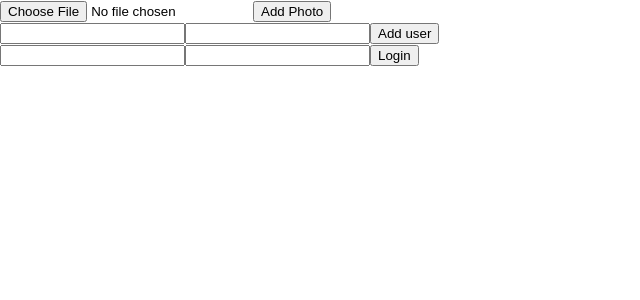
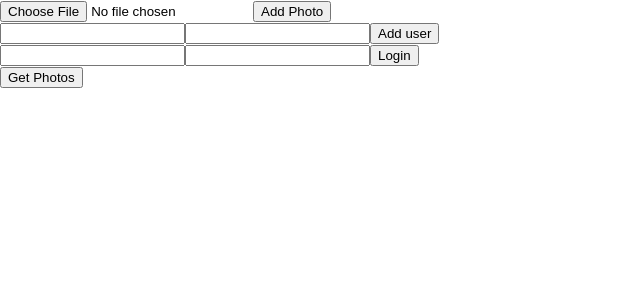
Before and after one commit to zsnowdon1/image-search, a React (Create React App) app in the folder client/: page / in a window 1280 px wide. Shown: the top 300 px of the page, without its empty margins (0-640 px from the left). Built offline with nearby package versions, Linux system fonts and the light colour scheme.

Commit message:
Added service to frontend to get photos

```diff
--- a/client/src/components/Test.tsx
+++ b/client/src/components/Test.tsx
@@ -1,5 +1,5 @@
 import React, { useState } from 'react';
-import { uploadPhoto } from '../services/PhotoService';
+import { uploadPhoto, getPhotosByUser } from '../services/PhotoService';
 import { signUp, signIn } from '../services/AuthService';
 
 function Test() {
@@ -32,6 +32,10 @@ function Test() {
         signIn(signInData);
     };
 
+    const getPhotos = () => {
+        getPhotosByUser('zsnowdon');
+    }
+
     return (
         <div>
             <div>
@@ -48,6 +52,9 @@ function Test() {
                 <input type="text" name="password" onChange={(e) => setSignInData({ ...signInData, password: e.target.value })}/>
                 <button onClick={handleSubmitLogin}>Login</button>
             </div>
+            <div>
+                <button onClick={getPhotos}>Get Photos</button>
+            </div>
         </div>
     );
 }
--- a/client/src/services/PhotoService.tsx
+++ b/client/src/services/PhotoService.tsx
@@ -5,5 +5,11 @@ export async function uploadPhoto(photo: any) {
     formData.append('image', photo);
     formData.append('username', 'zsnowdon');
     const { data } = await api.uploadPhoto(formData);
-    return await data;
+    return data;
 }
+
+export async function getPhotosByUser(username: String) {
+    const { data } = await api.getPhotosByUsername(username);
+    console.log(data);
+    return data;
+}
```
